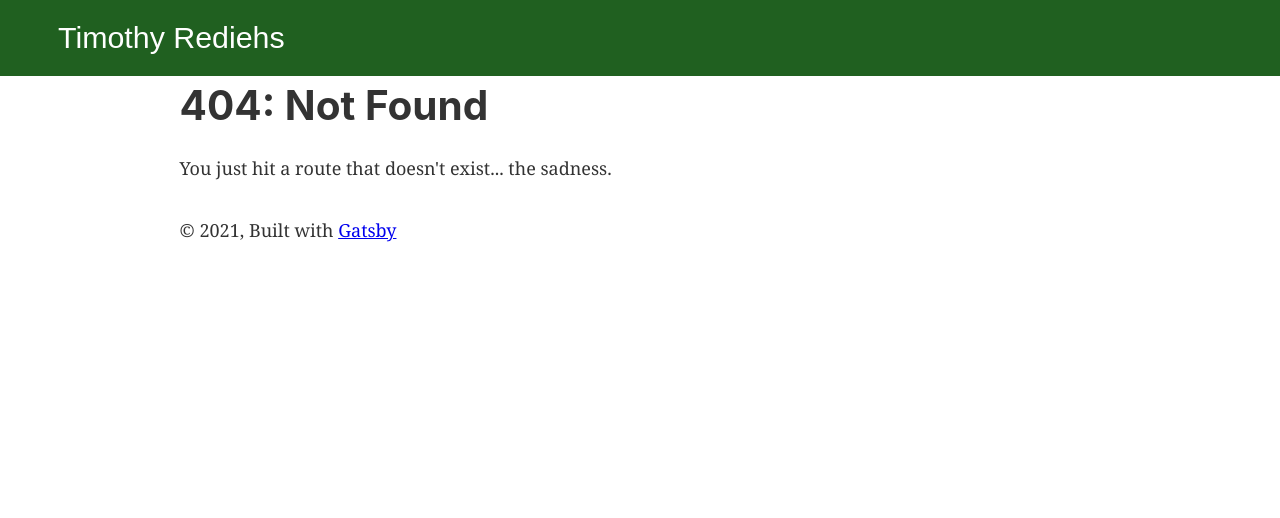
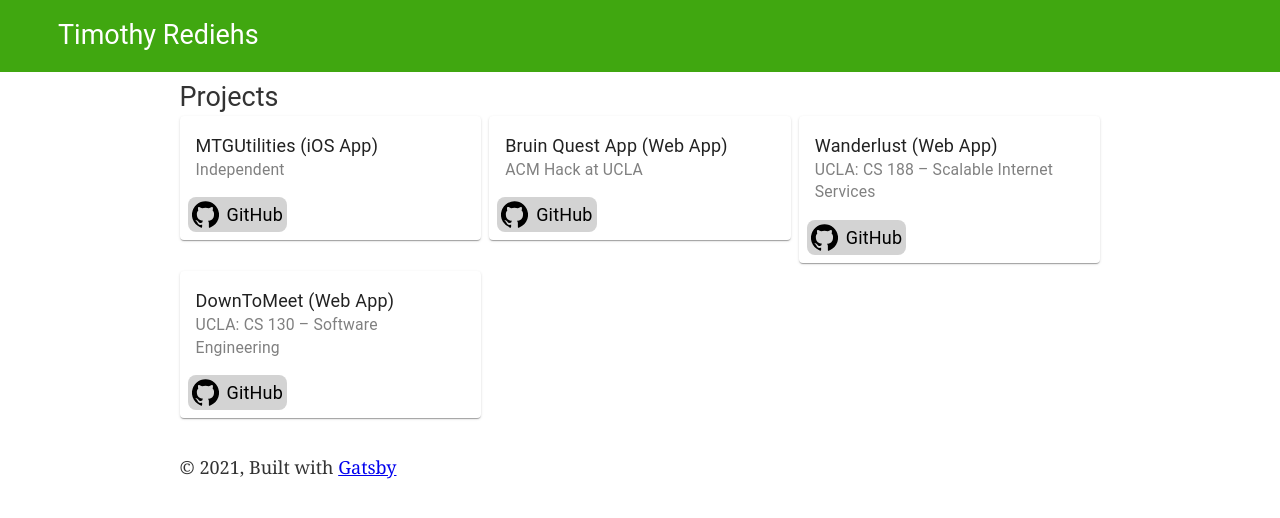
Before and after one commit to Timthetic/Timthetic.github.io, a Gatsby site: page /projects in a window 1280 px wide. Before the commit this address had no page. Built offline with nearby package versions, Linux system fonts and the light colour scheme; Gatsby itself is replaced by a stand-in of ours.

Commit message:
Create project page

```diff
--- a/gatsby-config.js
+++ b/gatsby-config.js
@@ -25,7 +25,7 @@ module.exports = {
         background_color: `#663399`,
         theme_color: `#663399`,
         display: `minimal-ui`,
-        icon: `src/images/gatsby-icon.png`, // This path is relative to the root of the site.
+        icon: `src/images/favicon.png`, // This path is relative to the root of the site.
       },
     },
     `gatsby-plugin-gatsby-cloud`,
--- a/package.json
+++ b/package.json
@@ -6,6 +6,7 @@
   "author": "Kyle Mathews <mathews.kyle@gmail.com>",
   "dependencies": {
     "@material-ui/core": "^4.11.3",
+    "@material-ui/icons": "^4.11.2",
     "@material-ui/styles": "^4.11.3",
     "gatsby": "^3.0.1",
     "gatsby-plugin-gatsby-cloud": "^2.0.0",
@@ -16,6 +17,7 @@
     "gatsby-plugin-react-helmet": "^4.0.0",
     "gatsby-plugin-sharp": "^3.0.0",
     "gatsby-source-filesystem": "^3.0.0",
+    "gatsby-theme-material-ui": "^1.0.13",
     "gatsby-transformer-sharp": "^3.0.0",
     "prop-types": "^15.7.2",
     "react": "^17.0.1",
--- /dev/null
+++ b/src/components/ProjectCard.js
@@ -0,0 +1,61 @@
+import * as React from "react"
+import PropTypes from "prop-types"
+
+import { makeStyles } from '@material-ui/core/styles'
+import { Typography, Card, CardContent, Box } from '@material-ui/core'
+
+import { GitHub } from '@material-ui/icons'
+
+
+const useStyles = makeStyles(theme => ({
+	affiliation: {
+		color: theme.palette.grey.main
+	},
+	githubButton: {
+		marginLeft: '8px',
+		marginBottom: '8px',
+		border: 'none',
+		padding: '4px',
+		borderRadius: '8px',
+		outline: 'none',
+		backgroundColor: theme.palette.grey.light,
+		'&:hover':{
+			backgroundColor: theme.palette.grey.main
+		}
+	},
+	gitHubIcon: {
+		marginRight: '8px'
+	}
+}));
+
+const ProjectCard = ({title, affiliation, type, repository}) => {
+	const classes = useStyles();
+  return <Card>
+    <CardContent>
+			<Typography>{title} ({type})</Typography>
+			<Typography variant='body2' className={classes.affiliation}>{affiliation}</Typography>
+		</CardContent>
+		<a href={repository} target='_blank' rel='noreferrer'>
+			<button className={classes.githubButton}>
+				<Box display='flex'>
+					<GitHub className={classes.gitHubIcon}/>
+					<Typography>
+						GitHub
+					</Typography>
+				</Box>
+			</button>
+		</a>
+  </Card>
+}
+
+ProjectCard.propTypes = {
+  title: PropTypes.string,
+	affiliation: PropTypes.string,
+	type: PropTypes.string,
+}
+
+// ProjectCard.defaultProps = {
+//   title: ``,
+// }
+
+export default ProjectCard
--- a/src/components/bio.js
+++ b/src/components/bio.js
@@ -29,7 +29,7 @@ const useStyles = makeStyles(theme => ({
 const Bio = () => {
 	const classes = useStyles()
   return <div>
-		<Typography variant='h4' component='h2'>
+		<Typography variant='h5' component='h2'>
 			Bio
 		</Typography>
 		<Box className={classes.bioBox}>
--- a/src/components/layout.js
+++ b/src/components/layout.js
@@ -16,25 +16,25 @@ import "./layout.css"
 const overwrittenTheme = responsiveFontSizes(createMuiTheme({
 	palette: {
 		primary: {
-			main: '#206020',
-			light: '#509010',
+			main: '#40A710',
+			light: '#80F020',
 			dark: '#202000',
 			contrastText: '#fff'
 		},
 		secondary: {
 			main: '#D0D010',
-			light: '#f05b84',
-			dark: '#A0A020',
+			light: '#F0F010',
+			dark: '#707010',
+			contrastText: '#fff'
+		},
+		grey: {
+			main: 'grey',
+			light: 'lightgray',
+			dark: 'darkgray',
 			contrastText: '#fff'
 		}
-	},
-	typography: {
-		fontSize: 16,
-		fontFamily: '"Poppins", sans-serif',
-		body1: { fontFamily: '"Open Sans", sans-serif' },
-		button: { fontFamily: '"Open Sans", sans-serif' }
 	}
-}));
+}))
 
 const Layout = ({ children }) => {
   const data = useStaticQuery(graphql`
--- /dev/null
+++ b/src/data/projects.js
@@ -0,0 +1,28 @@
+let projects = [
+	{
+		title: 'MTGUtilities',
+		affiliation: 'Independent',
+		type: 'iOS App',
+		repository: 'https://github.com/Timthetic/MTGUtilities'
+	},
+	{
+		title: 'Bruin Quest App',
+		affiliation: 'ACM Hack at UCLA',
+		type: 'Web App',
+		repository: 'https://github.com/uclaacm/bruin-quest-website'
+	},
+	{
+		title: 'Wanderlust',
+		affiliation: 'UCLA: CS 188 – Scalable Internet Services',
+		type: 'Web App',
+		repository: 'https://github.com/scalableinternetservicesarchive/wanderlust'
+	},
+	{
+		title: 'DownToMeet',
+		affiliation: 'UCLA: CS 130 – Software Engineering',
+		type: 'Web App',
+		repository: 'https://github.com/downToMeet/downToMeet'
+	}
+]
+
+export default projects;
--- /dev/null
+++ b/src/pages/projects.js
@@ -0,0 +1,27 @@
+import * as React from "react"
+// import { Link } from "gatsby"
+
+import Layout from "../components/layout"
+import SEO from "../components/seo"
+import ProjectCard from "../components/ProjectCard"
+import { Typography, Grid } from "@material-ui/core"
+
+import projectList from "../data/projects"
+
+const ProjectsPage = () => {
+  return <Layout>
+    <SEO title="Projects" />
+    <Typography variant='h5' component='h2'>
+			Projects
+		</Typography>
+		<Grid container spacing={1}>
+			{projectList.map( project =>
+				<Grid item key={project.title} md={4} sm={6} xs={12}>
+					<ProjectCard {...project}/>
+				</Grid>
+			)}
+		</Grid>
+  </Layout>
+}
+
+export default ProjectsPage
```
Also changed, not shown: src/pages/page-2.js (deleted, +0 -16 lines), src/images/favicon.png (added), 1 other file.
